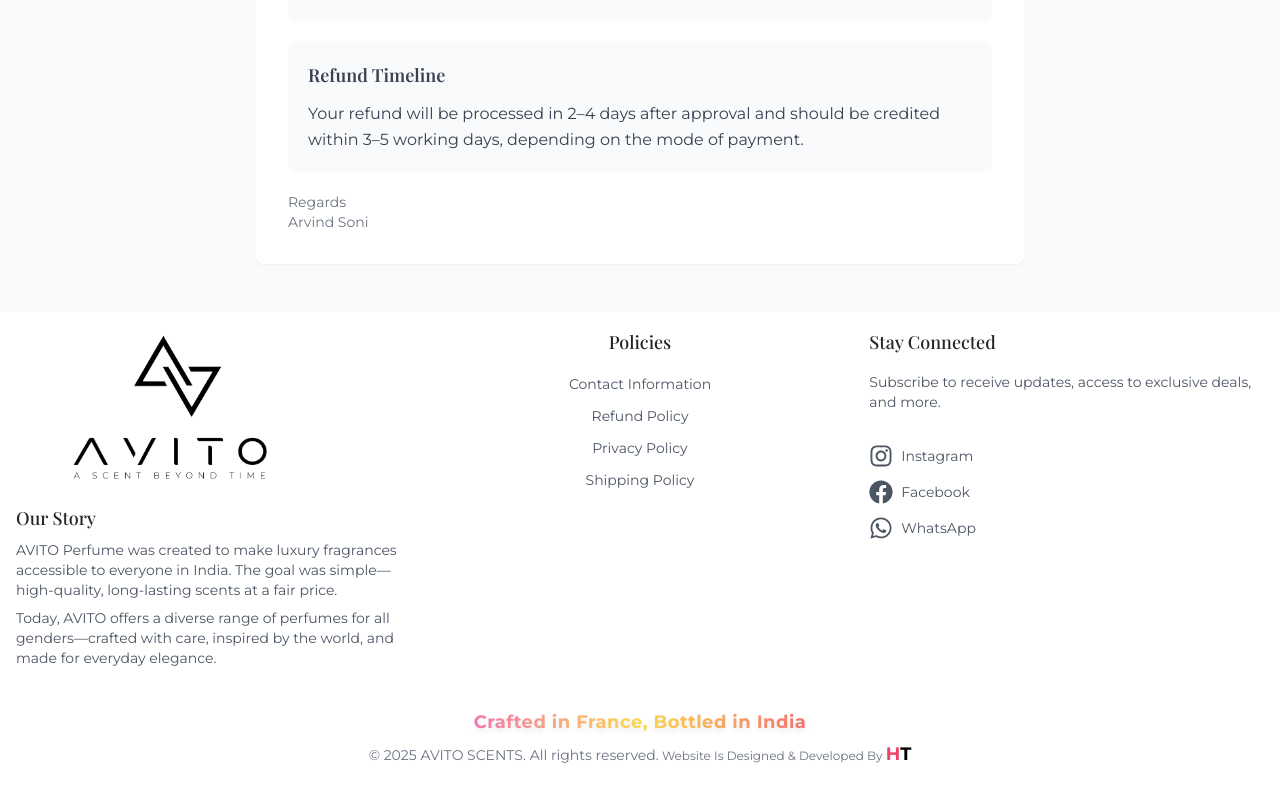
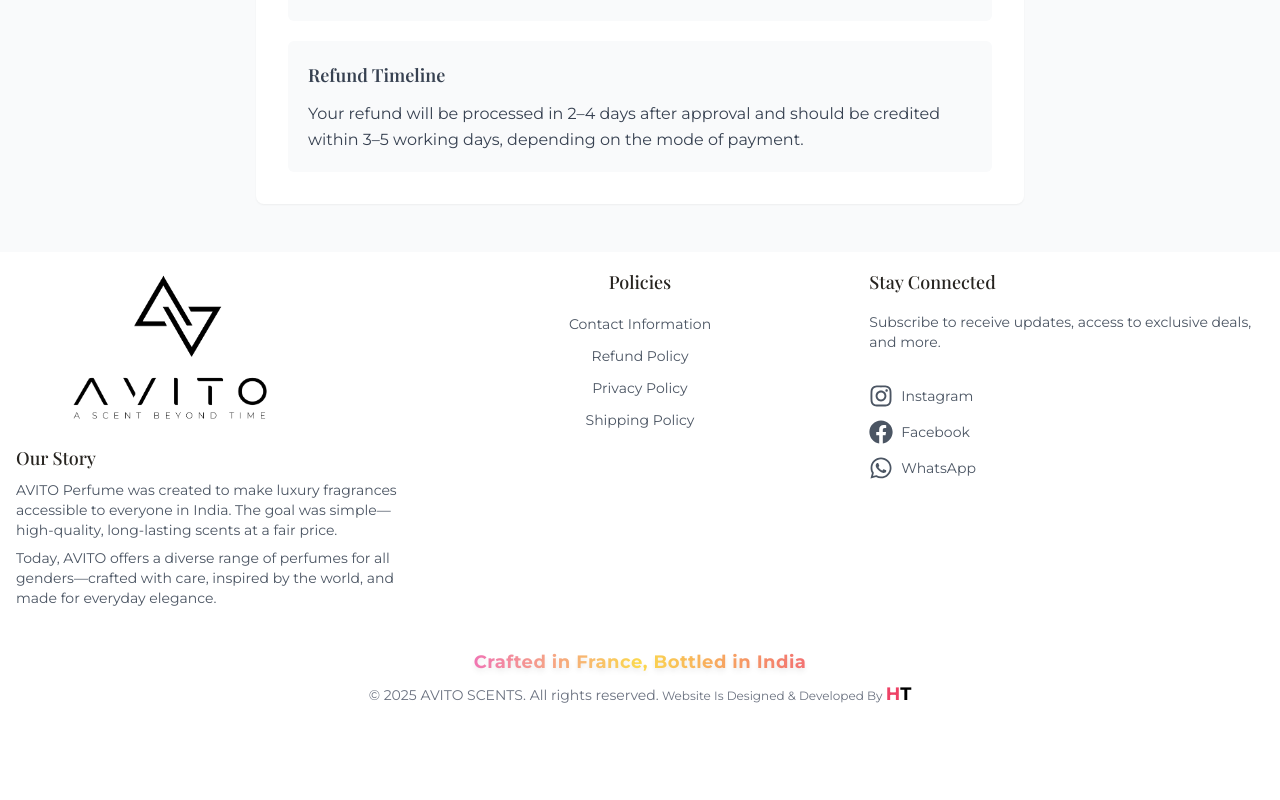
Before and after one commit to humantechio/avitoluxury, a Next.js app in the folder avitoluxury/: page /refund-policy in a window 1280 px wide. Shown: the part 963-1763 px from the top of the page. After the commit the page ends 1703 px from the top, so only its background shows below. Built offline with nearby package versions, Linux system fonts and the light colour scheme.

Commit message:
Done
Done

```diff
--- a/avitoluxury/src/app/privacy-policy/page.tsx
+++ b/avitoluxury/src/app/privacy-policy/page.tsx
@@ -176,7 +176,7 @@
           <h2 className="text-2xl font-bold mt-8 mb-4">Contact Us</h2>
           <p>If you have any questions about this Privacy Policy, You can contact us:</p>
           <ul className="list-disc pl-6 mb-6 space-y-2">
-            <li>By email: support@avitoluxury.in</li>
+            <li>By email: <a href="mailto:info@avitoluxury.in" className="text-blue-600 hover:underline">info@avitoluxury.in</a></li>
             <li>By visiting this page on our website: <a href="https://www.avitoluxury.in/contact" className="text-blue-600 hover:underline" target="_blank" rel="noopener noreferrer">https://www.avitoluxury.in/contact</a></li>
             <li>By phone number: 9001806653, 9928500900</li>
             <li>By mail: Pipli Chowk Maderna Colony behind Mandore, Krishi Mandi, Jodhpur, Rajsthan - 342007</li>
--- a/avitoluxury/src/app/refund-policy/page.tsx
+++ b/avitoluxury/src/app/refund-policy/page.tsx
@@ -52,10 +52,7 @@
                   </p>
                 </div>
 
-                <p className="text-sm text-gray-500">
-                  Regards<br />
-                  Arvind Soni
-                </p>
+
               </div>
             </div>
           </div>
--- a/avitoluxury/src/app/shipping-policy/page.tsx
+++ b/avitoluxury/src/app/shipping-policy/page.tsx
@@ -38,10 +38,7 @@
                   </ul>
                 </div>
 
-                <p className="text-sm text-gray-500">
-                  Regards:<br />
-                  Arvind Soni
-                </p>
+
               </div>
             </div>
           </div>
```
